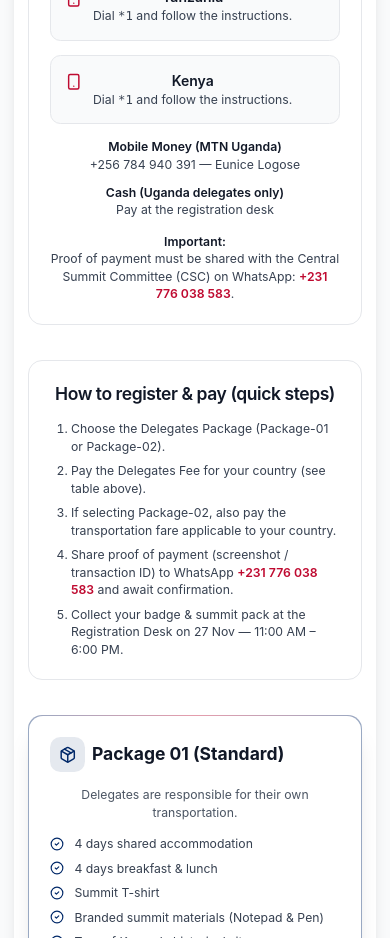
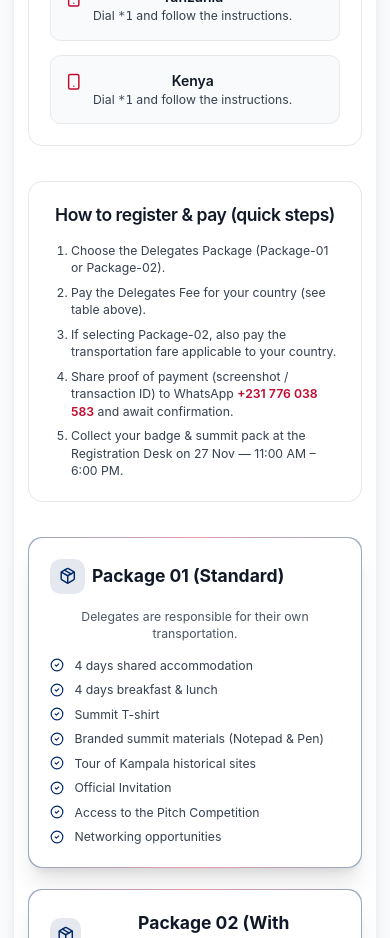
Before and after one commit to foliceasummit/folicea-summit-2025, a Next.js app: page /registration in a window 390 px wide. Shown: the part 1780-2718 px from the top of the page. Built offline with nearby package versions, Linux system fonts and the light colour scheme.

Commit message:
Registration: remove duplicate Mobile Money/Cash/Important block under Ways to Pay per request

```diff
--- a/pages/registration.tsx
+++ b/pages/registration.tsx
@@ -322,16 +322,6 @@ const RegistrationPage = () => {
                           <p className="text-sm text-gray-700">Dial <span className="font-mono">*1</span> and follow the instructions.</p>
                         </div>
                       </div>
-                    </div>
-                    <div className="mt-4 text-sm text-gray-700">
-                      <p className="font-semibold text-gray-900">Mobile Money (MTN Uganda)</p>
-                      <p>+256 784 940 391 — Eunice Logose</p>
-                      <p className="mt-3 font-semibold text-gray-900">Cash (Uganda delegates only)</p>
-                      <p>Pay at the registration desk</p>
-                    </div>
-                    <div className="mt-4 text-sm">
-                      <p className="font-semibold text-gray-900">Important:</p>
-                      <p className="text-gray-700">Proof of payment must be shared with the Central Summit Committee (CSC) on WhatsApp: <a href="https://wa.me/231776038583" target="_blank" rel="noopener noreferrer" className="text-liberian-red font-semibold">+231 776 038 583</a>.</p>
                     </div>
                   </div>
 
```
